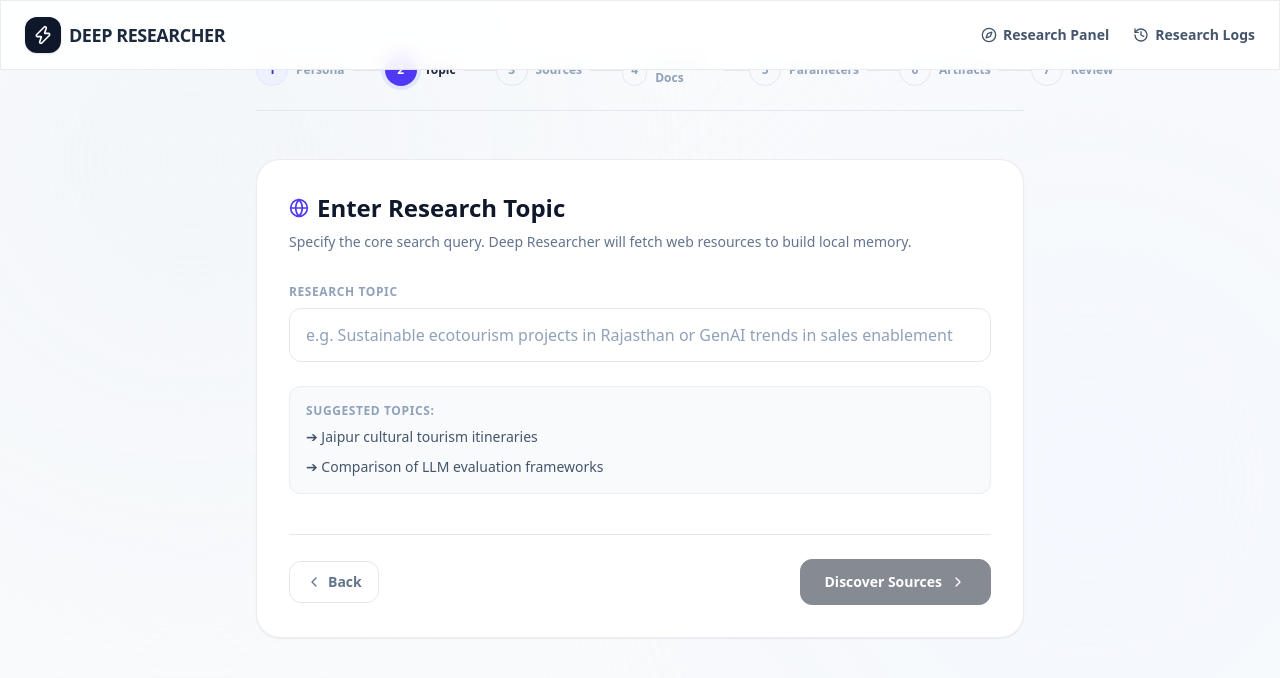
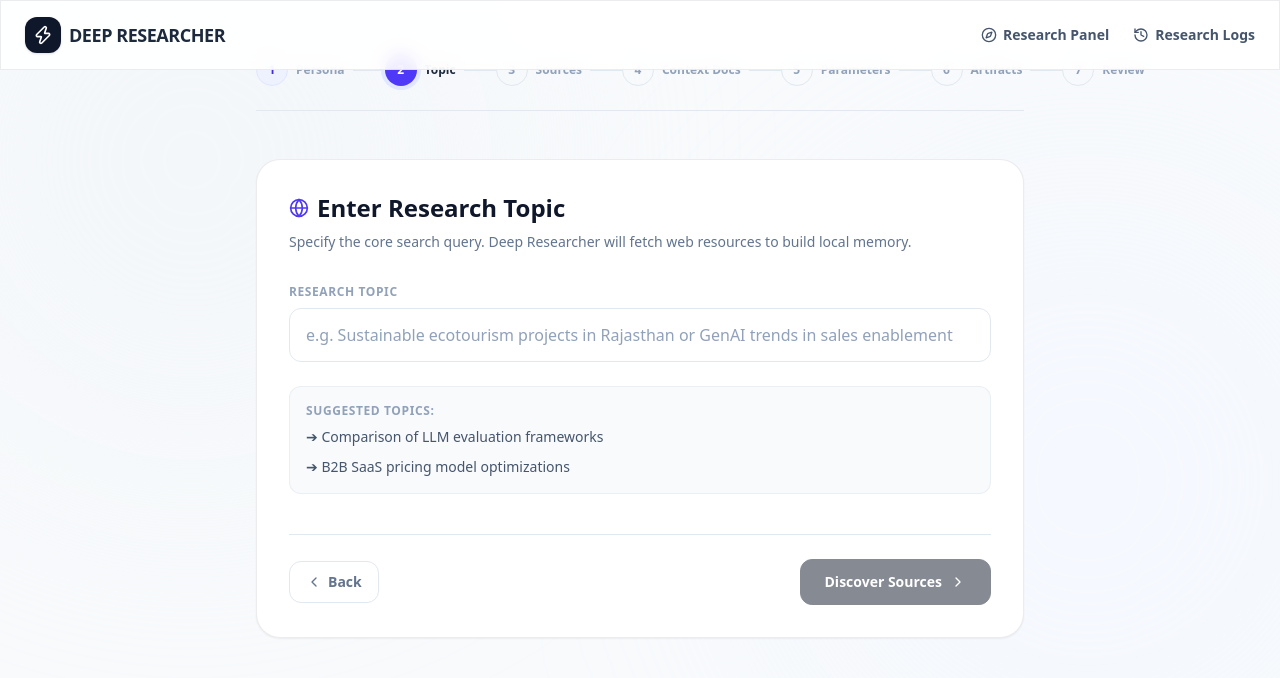
Before and after one commit to prashantranade/multi-agent-deep-researcher-group8, a Next.js app in the folder frontend/: page /research in a window 1280 px wide. Both pictures are taken after a click on the button "Continue". Shown: the part 80-758 px from the top of the page. Built offline with nearby package versions, Linux system fonts and the light colour scheme.

Commit message:
feat: add persona-specific suggested topics and prevent step label wrapping

```diff
--- a/frontend/src/app/research/page.tsx
+++ b/frontend/src/app/research/page.tsx
@@ -47,6 +47,21 @@
     { id: 'facebook', label: 'Facebook Copy' },
     { id: 'x_post', label: 'X (Twitter) Draft' },
     { id: 'youtube', label: 'YouTube Script Outline' }
+  ]
+};
+
+const SUGGESTED_TOPICS: Record<string, string[]> = {
+  product_manager: [
+    'Comparison of LLM evaluation frameworks',
+    'B2B SaaS pricing model optimizations'
+  ],
+  content_creator: [
+    'SaaS content marketing trends for 2026',
+    'Reaching Gen Z through authentic brand storytelling'
+  ],
+  bharat_desha: [
+    'Jaipur cultural tourism itineraries',
+    'Ecotourism projects in Rajasthan'
   ]
 };
 
@@ -193,7 +208,7 @@
             }`}>
               {s}
             </div>
-            <span className={`text-xs font-bold hidden md:inline ${step === s ? 'text-slate-800' : 'text-slate-400'}`}>
+            <span className={`text-xs font-bold hidden md:inline whitespace-nowrap ${step === s ? 'text-slate-800' : 'text-slate-400'}`}>
               {s === 1 && 'Persona'}
               {s === 2 && 'Topic'}
               {s === 3 && 'Sources'}
@@ -267,8 +282,15 @@
               <div className="p-4 rounded-xl bg-slate-50 border border-slate-200/60">
                 <span className="text-xs font-bold text-slate-400 uppercase tracking-wider block mb-2">Suggested topics:</span>
                 <div className="flex flex-col gap-2.5 text-sm text-slate-600">
-                  <button onClick={() => setTopic("Jaipur cultural tourism itineraries")} className="text-left hover:text-indigo-600 transition-colors font-medium">➔ Jaipur cultural tourism itineraries</button>
-                  <button onClick={() => setTopic("Comparison of LLM evaluation frameworks")} className="text-left hover:text-indigo-600 transition-colors font-medium">➔ Comparison of LLM evaluation frameworks</button>
+                  {(SUGGESTED_TOPICS[persona] || []).map((t, idx) => (
+                    <button
+                      key={idx}
+                      onClick={() => setTopic(t)}
+                      className="text-left hover:text-indigo-600 transition-colors font-medium"
+                    >
+                      ➔ {t}
+                    </button>
+                  ))}
                 </div>
               </div>
             </div>
```
